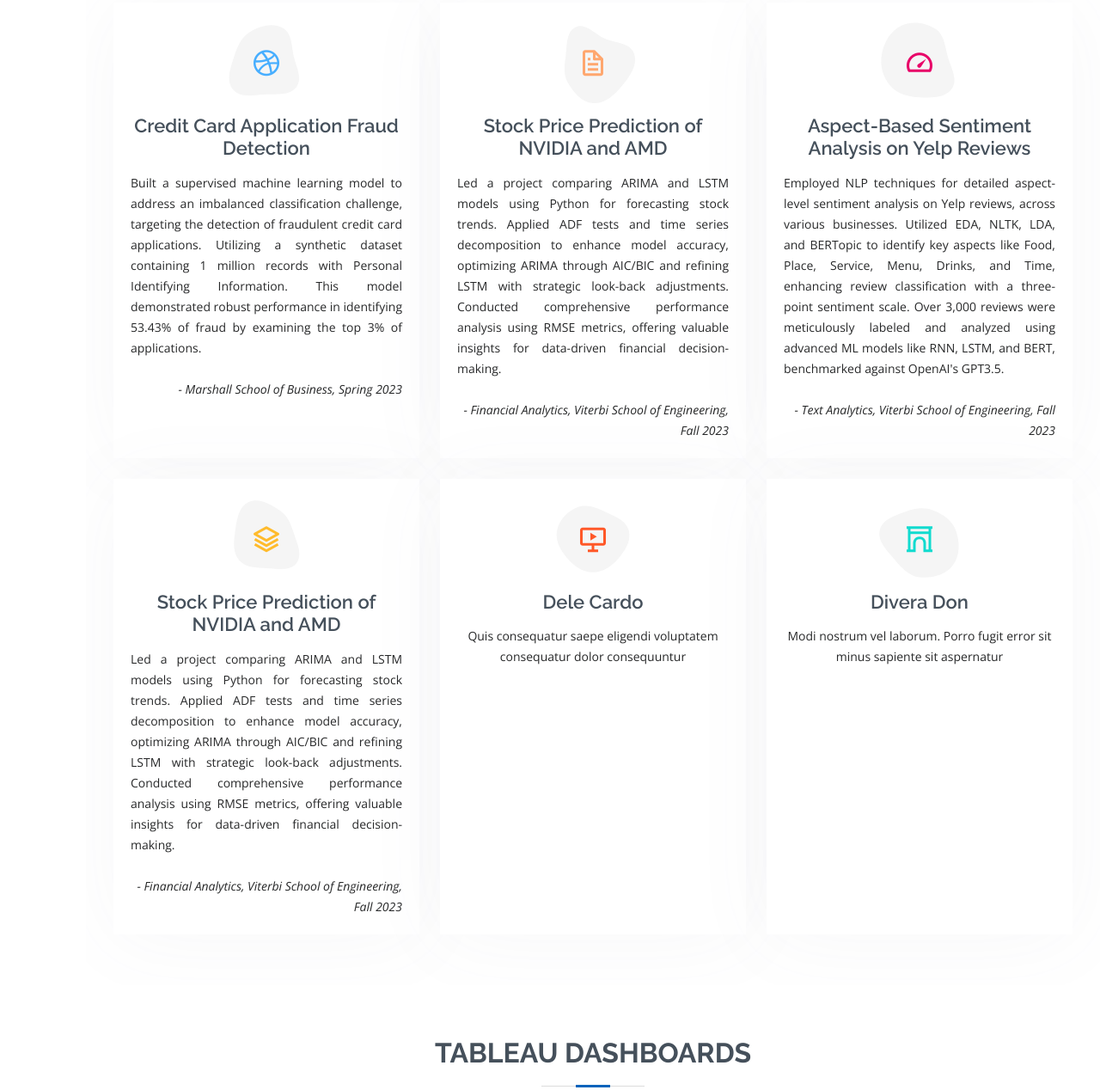
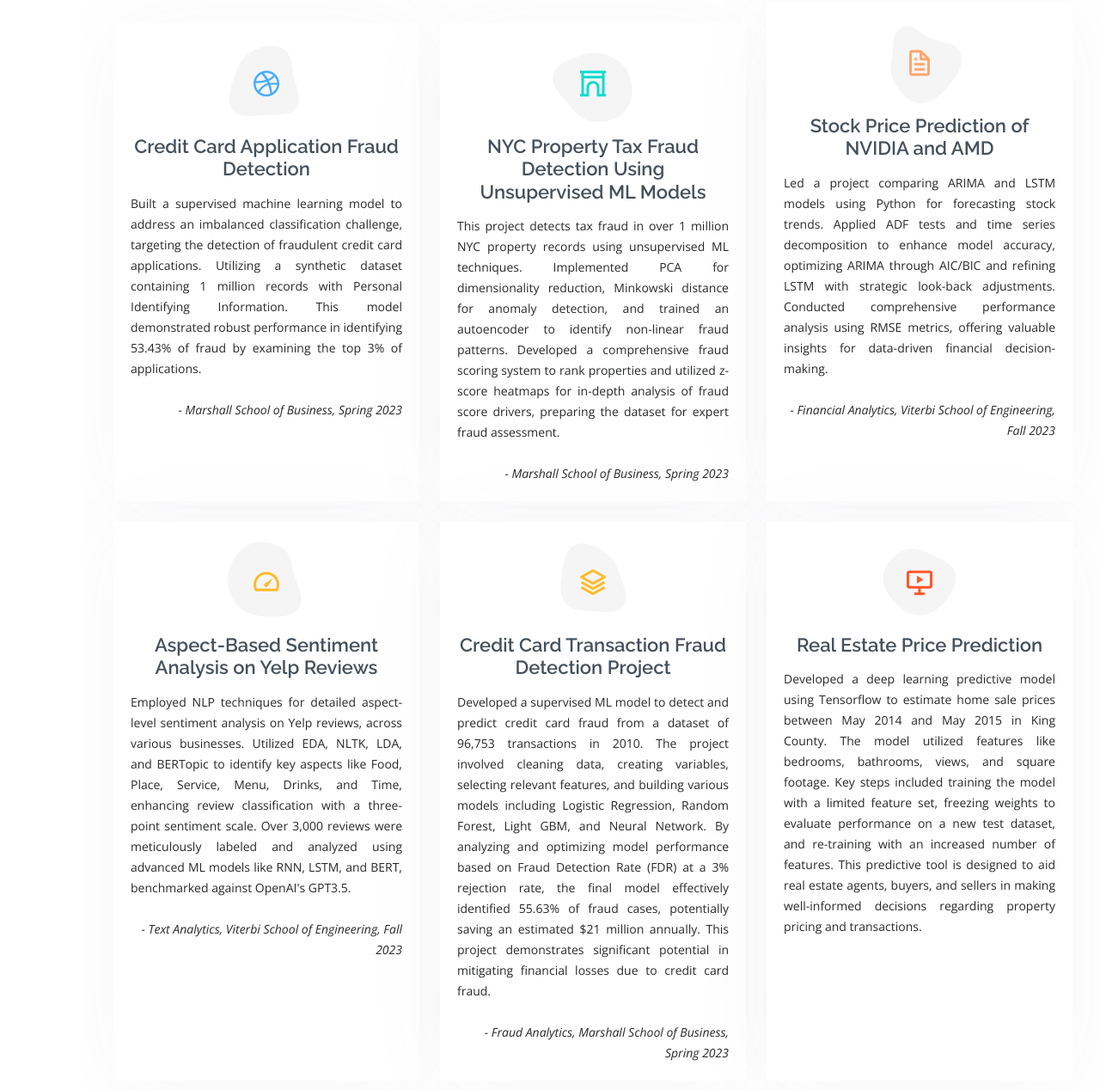
Before and after one commit to ankur1508ojha/ankur1508ojha.github.io, a plain HTML site: page index.html in a window 1280 px wide. Shown: the part 4571-5839 px from the top of the page at 86% size. Drawn offline with nearby package versions, Linux system fonts and the light colour scheme.

Commit message:
all projects added

```diff
--- a/index.html
+++ b/index.html
@@ -494,7 +494,7 @@
 
         <div class="row">
 
-          <div class="col-lg-4 col-md-6 d-flex align-items-stretch" data-aos="zoom-in" data-aos-delay="100">
+          <div class="col-lg-4 col-md-6 d-flex align-items-stretch mt-4" data-aos="zoom-in" data-aos-delay="300">
             <div class="icon-box iconbox-blue">
               <div class="icon">
                 <svg width="100" height="100" viewBox="0 0 600 600" xmlns="http://www.w3.org/2000/svg">
@@ -514,7 +514,31 @@
                 examining the top
                 3% of applications.</p>
               </br>
-              <p align="right" style="font-style:italic">- Marshall School of Business, Spring 2023</p>
+              <p align="right" style="font-style:italic">- Marshall School of Business, Spring 2023
+            </div>
+          </div>
+
+          <div class="col-lg-4 col-md-6 d-flex align-items-stretch mt-4" data-aos="zoom-in" data-aos-delay="300">
+            <div class="icon-box iconbox-teal">
+              <div class="icon">
+                <svg width="100" height="100" viewBox="0 0 600 600" xmlns="http://www.w3.org/2000/svg">
+                  <path stroke="none" stroke-width="0" fill="#f5f5f5"
+                    d="M300,566.797414625762C385.7384707136149,576.1784315230908,478.7894351017131,552.8928747891023,531.9192734346935,484.94944893311C584.6109503024035,417.5663521118492,582.489472248146,322.67544863468447,553.9536738515405,242.03673114598146C529.1557734026468,171.96086150256528,465.24506316201064,127.66468636344209,395.9583748389544,100.7403814666027C334.2173773831606,76.7482773500951,269.4350130405921,84.62216499799875,207.1952322260088,107.2889140133804C132.92018162631612,134.33871894543012,41.79353780512637,160.00259165414826,22.644507872594943,236.69541883565114C3.319112789854554,314.0945973066697,72.72355303640163,379.243833228382,124.04198916343866,440.3218312028393C172.9286146004772,498.5055451809895,224.45579914871206,558.5317968840102,300,566.797414625762">
+                  </path>
+                </svg>
+                <i class="bx bx-arch"></i>
+              </div>
+              <h4><a href="">NYC Property Tax Fraud Detection Using Unsupervised ML Models</a></h4>
+              <p align="justify">This project detects tax fraud in over 1 million NYC property records using
+                unsupervised ML techniques. Implemented PCA
+                for dimensionality reduction, Minkowski distance for anomaly detection, and trained an autoencoder to
+                identify
+                non-linear fraud patterns. Developed a comprehensive fraud scoring system to rank properties and
+                utilized z-score
+                heatmaps for in-depth analysis of fraud score drivers, preparing the dataset for expert fraud
+                assessment.</p>
+              </br>
+              <p align="right" style="font-style:italic">- Marshall School of Business, Spring 2023
             </div>
           </div>
 
@@ -544,9 +568,9 @@
             </div>
           </div>
 
-          <div class="col-lg-4 col-md-6 d-flex align-items-stretch mt-4 mt-lg-0" data-aos="zoom-in"
-            data-aos-delay="300">
-            <div class="icon-box iconbox-pink">
+
+          <div class="col-lg-4 col-md-6 d-flex align-items-stretch mt-4" data-aos="zoom-in" data-aos-delay="100">
+            <div class="icon-box iconbox-yellow">
               <div class="icon">
                 <svg width="100" height="100" viewBox="0 0 600 600" xmlns="http://www.w3.org/2000/svg">
                   <path stroke="none" stroke-width="0" fill="#f5f5f5"
@@ -564,7 +588,8 @@
                 labeled and
                 analyzed using advanced ML models like RNN, LSTM, and BERT, benchmarked against OpenAI's GPT3.5.</p>
               </br>
-              <p align="right" style="font-style:italic">- Text Analytics, Viterbi School of Engineering, Fall 2023</p>
+              <p align="right" style="font-style:italic">- Text Analytics, Viterbi School of Engineering, Fall 2023
+              </p>
             </div>
           </div>
 
@@ -578,18 +603,20 @@
                 </svg>
                 <i class="bx bx-layer"></i>
               </div>
-              <h4><a href="">Stock Price Prediction of NVIDIA and AMD</a></h4>
-              <p align="justify">Led a project comparing ARIMA and LSTM models using Python for forecasting stock
-                trends. Applied ADF
-                tests and time
-                series decomposition to enhance model accuracy, optimizing ARIMA through AIC/BIC and refining LSTM with
-                strategic
-                look-back adjustments.
-                Conducted comprehensive performance analysis using RMSE metrics, offering valuable insights for
-                data-driven financial
-                decision-making.</p>
+              <h4><a href="">Credit Card Transaction Fraud Detection Project</a></h4>
+              <p align="justify">Developed a supervised ML model to detect and predict credit card fraud from a dataset
+                of 96,753 transactions in 2010.
+                The project involved cleaning data, creating variables, selecting relevant features, and building
+                various models
+                including Logistic Regression, Random Forest, Light GBM, and Neural Network. By analyzing and optimizing
+                model
+                performance based on Fraud Detection Rate (FDR) at a 3% rejection rate, the final model effectively
+                identified 55.63% of
+                fraud cases, potentially saving an estimated $21 million annually. This project demonstrates significant
+                potential in
+                mitigating financial losses due to credit card fraud.</p>
               </br>
-              <p align="right" style="font-style:italic">- Financial Analytics, Viterbi School of Engineering, Fall 2023
+              <p align="right" style="font-style:italic">- Fraud Analytics, Marshall School of Business, Spring 2023
               </p>
             </div>
           </div>
@@ -604,25 +631,23 @@
                 </svg>
                 <i class="bx bx-slideshow"></i>
               </div>
-              <h4><a href="">Dele Cardo</a></h4>
-              <p>Quis consequatur saepe eligendi voluptatem consequatur dolor consequuntur</p>
+              <h4><a href="">Real Estate Price Prediction</a></h4>
+              <p align="justify">Developed a deep learning predictive model using Tensorflow to estimate home sale
+                prices between May 2014 and May 2015
+                in King County. The model utilized features like bedrooms, bathrooms, views, and square footage. Key
+                steps included
+                training the model with a limited feature set, freezing weights to evaluate performance on a new test
+                dataset, and
+                re-training with an increased number of features. This predictive tool is designed to aid real estate
+                agents, buyers,
+                and sellers in making well-informed decisions regarding property pricing and transactions.
+              </p>
+              </br>
+              <p align="right" style="font-style:italic"></p>
             </div>
           </div>
 
-          <div class="col-lg-4 col-md-6 d-flex align-items-stretch mt-4" data-aos="zoom-in" data-aos-delay="300">
-            <div class="icon-box iconbox-teal">
-              <div class="icon">
-                <svg width="100" height="100" viewBox="0 0 600 600" xmlns="http://www.w3.org/2000/svg">
-                  <path stroke="none" stroke-width="0" fill="#f5f5f5"
-                    d="M300,566.797414625762C385.7384707136149,576.1784315230908,478.7894351017131,552.8928747891023,531.9192734346935,484.94944893311C584.6109503024035,417.5663521118492,582.489472248146,322.67544863468447,553.9536738515405,242.03673114598146C529.1557734026468,171.96086150256528,465.24506316201064,127.66468636344209,395.9583748389544,100.7403814666027C334.2173773831606,76.7482773500951,269.4350130405921,84.62216499799875,207.1952322260088,107.2889140133804C132.92018162631612,134.33871894543012,41.79353780512637,160.00259165414826,22.644507872594943,236.69541883565114C3.319112789854554,314.0945973066697,72.72355303640163,379.243833228382,124.04198916343866,440.3218312028393C172.9286146004772,498.5055451809895,224.45579914871206,558.5317968840102,300,566.797414625762">
-                  </path>
-                </svg>
-                <i class="bx bx-arch"></i>
-              </div>
-              <h4><a href="">Divera Don</a></h4>
-              <p>Modi nostrum vel laborum. Porro fugit error sit minus sapiente sit aspernatur</p>
-            </div>
-          </div>
+
 
         </div>
 
```
